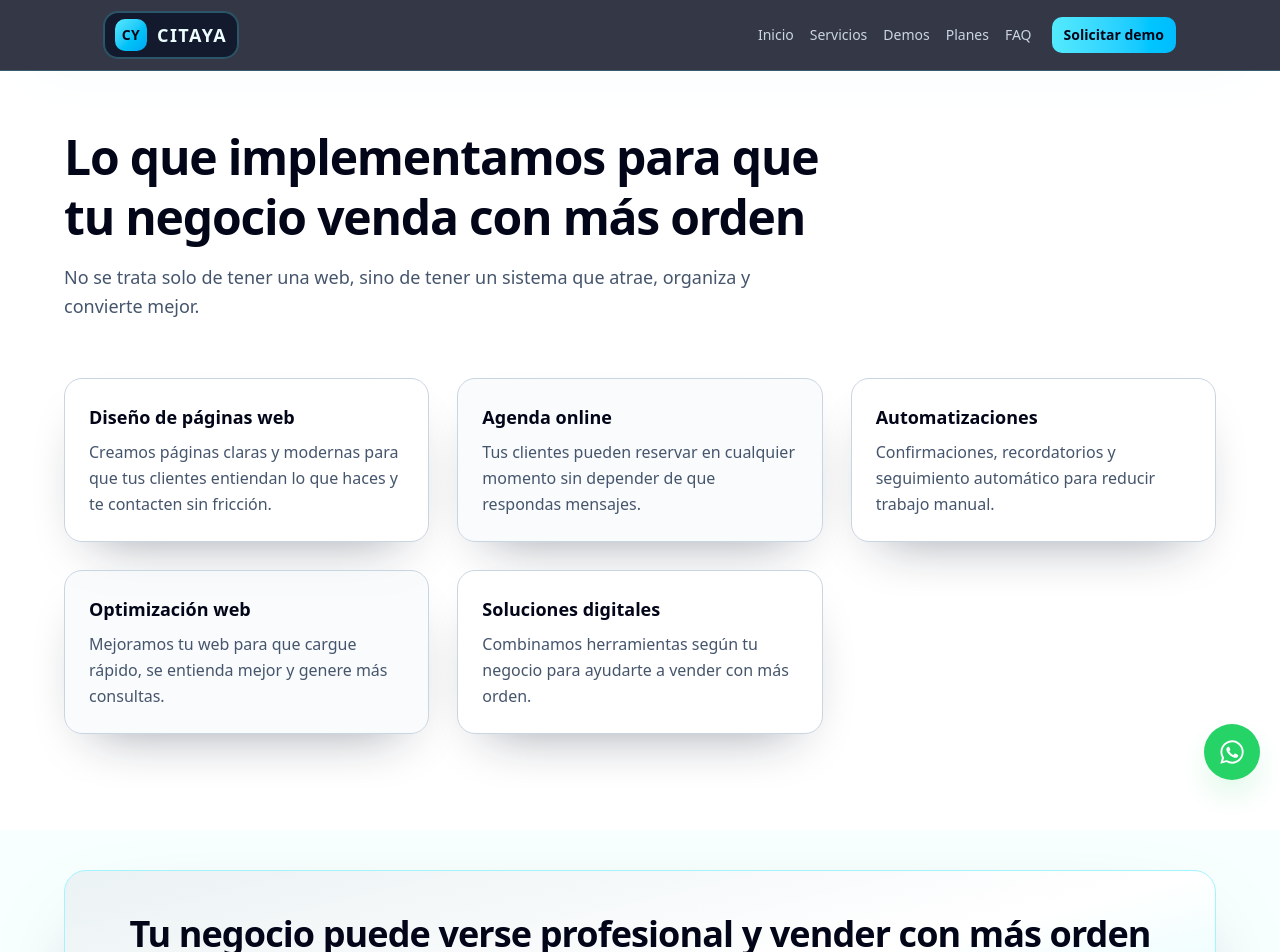
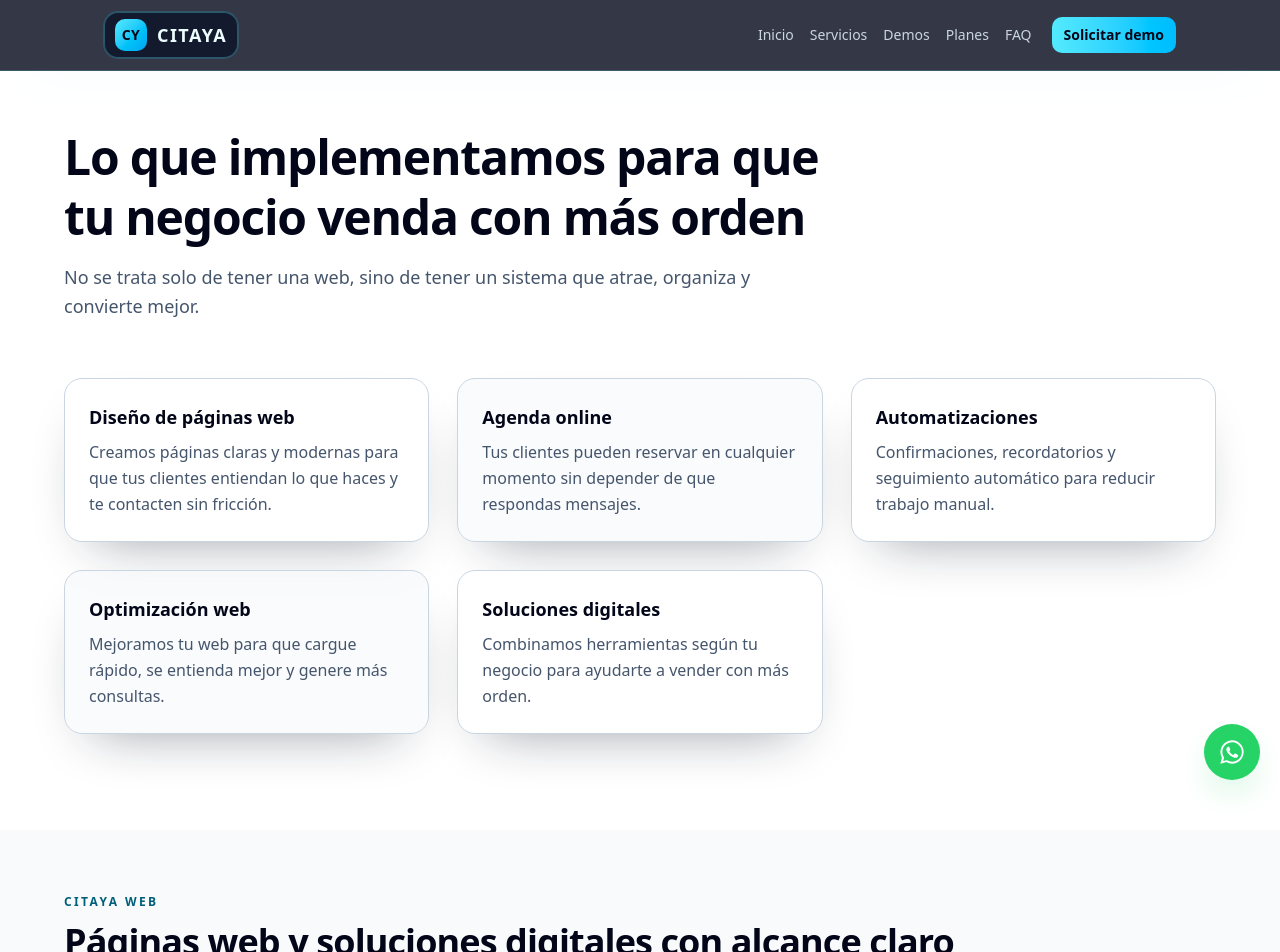
Before and after one commit to verf2390/citaya-agendas, a Next.js app: page /servicios in a window 1280 px wide. Shown: the top 952 px of the page. Built offline with nearby package versions, Linux system fonts and the light colour scheme.

Commit message:
feat(CIT-134): integrate approved web portfolio in /servicios

```diff
--- a/app/servicios/page.tsx
+++ b/app/servicios/page.tsx
@@ -2,12 +2,14 @@ import { FinalCtaSection } from "../(marketing)/components/home/final-cta-sectio
 import { MarketingHeader } from "../(marketing)/components/home/marketing-header";
 import { ServicesGridSection } from "../(marketing)/components/home/services-grid-section";
 import { WhatsAppFloatingButton } from "../(marketing)/components/home/whatsapp-floating-button";
+import { WebPortfolioSection } from "../(marketing)/components/home/web-portfolio-section";
 
 export default function ServiciosPage() {
   return (
     <main className="overflow-x-hidden bg-white text-slate-900">
       <MarketingHeader />
       <ServicesGridSection />
+      <WebPortfolioSection />
       <FinalCtaSection />
       <WhatsAppFloatingButton />
     </main>
```
